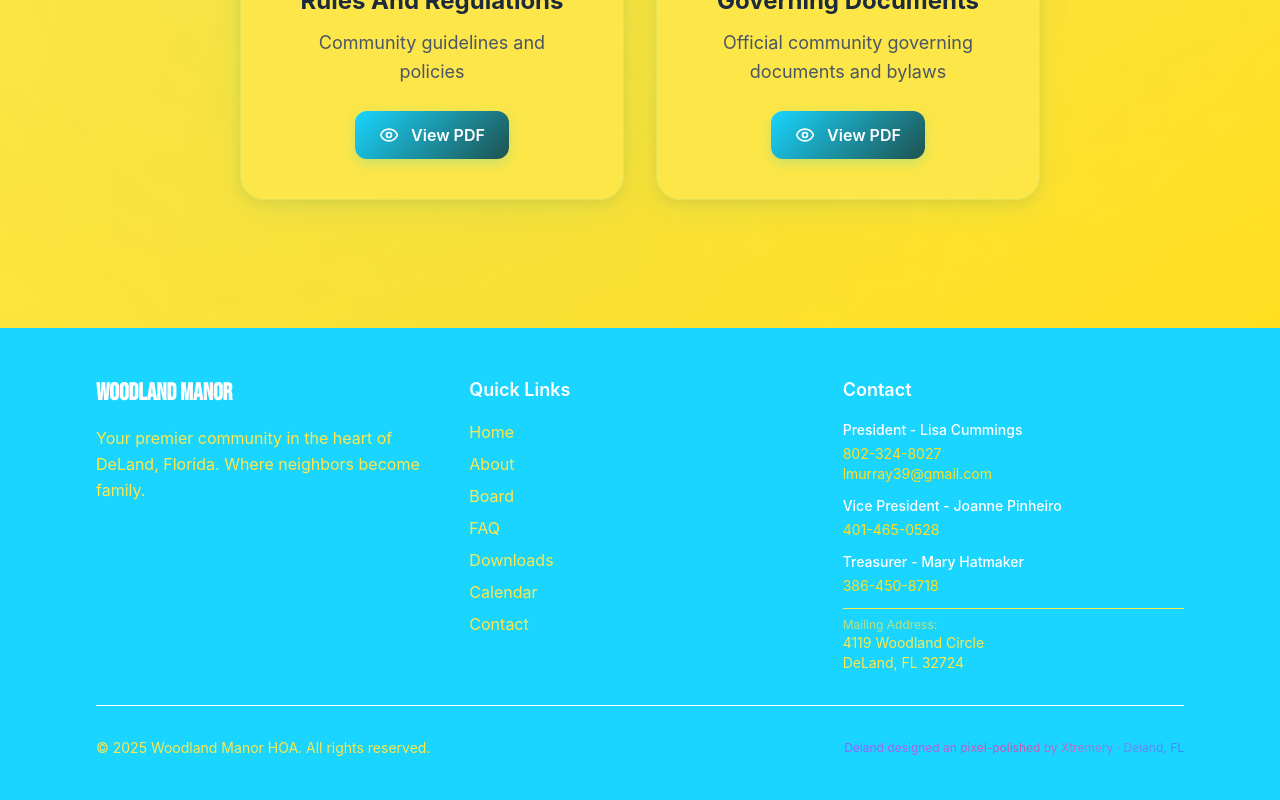
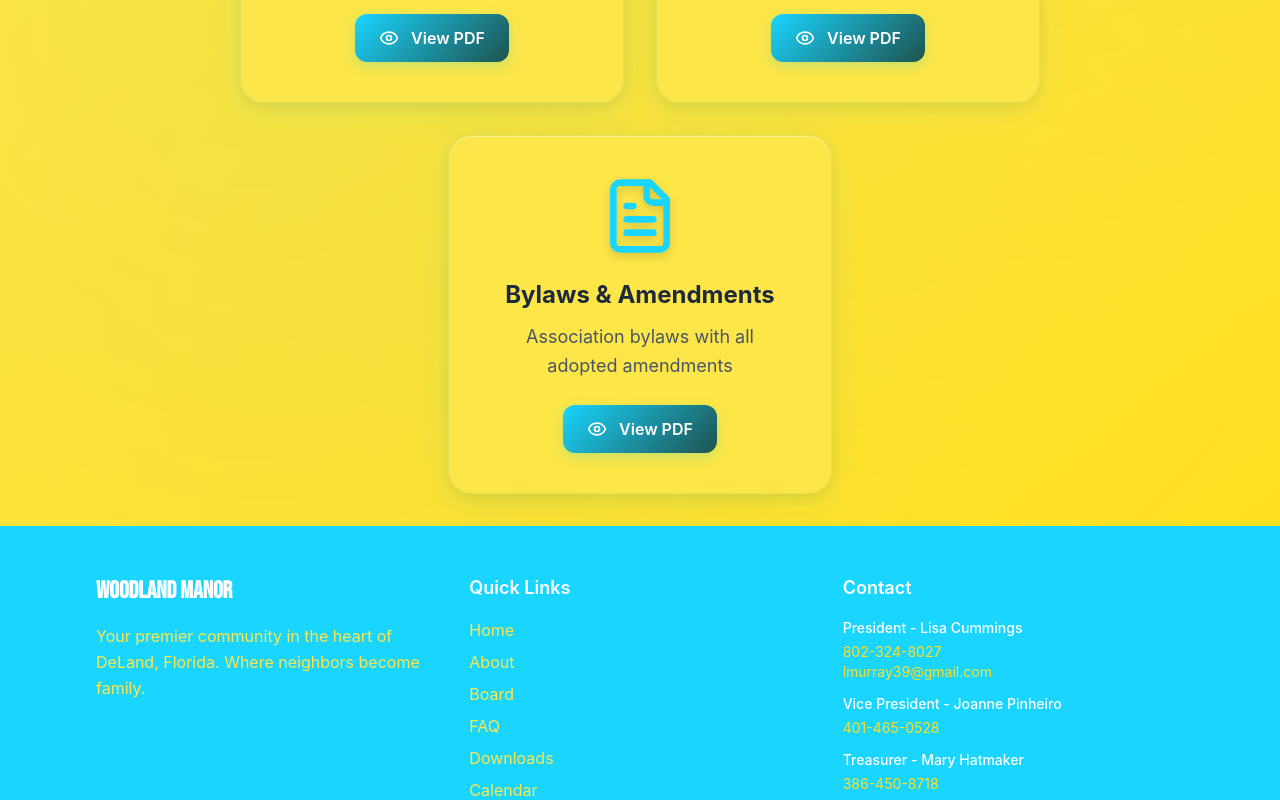
Before and after one commit to brennanhunter/woodland-manor, a Next.js app: page /downloads in a window 1280 px wide. Shown: the part 600-1400 px from the top of the page. Built offline with nearby package versions, Linux system fonts and the light colour scheme.

Commit message:
Finalized details.

```diff
--- a/src/components/Documents.tsx
+++ b/src/components/Documents.tsx
@@ -68,6 +68,29 @@ const Downloads: React.FC = () => {
             View PDF
           </button>
         </div>
+
+        <div
+          className="woodland-glass-card max-w-sm w-full min-h-80 grid place-content-center place-items-center text-center cursor-pointer transition-all duration-300 hover:-translate-y-2 hover:scale-105 hover:shadow-xl hover:shadow-woodland-primary/20 hover:border-woodland-primary/30 p-10"
+          onClick={() => handleViewPDF('Woodland Mobile Home Association - Bylaws and Amendments.pdf')}
+        >
+          <FileText className="w-20 h-20 text-woodland-primary mb-6 drop-shadow-lg transition-all duration-300 hover:text-woodland-secondary hover:scale-110" />
+          <h3 className="text-slate-800 text-2xl font-bold mb-3 leading-tight">
+            Bylaws & Amendments
+          </h3>
+          <p className="text-gray-600 text-lg mb-6 leading-relaxed max-w-70">
+            Association bylaws with all adopted amendments
+          </p>
+          <button
+            className="woodland-btn-primary flex items-center gap-3 text-white hover:shadow-lg hover:-translate-y-1"
+            onClick={(e) => {
+              e.stopPropagation();
+              handleViewPDF('Woodland Mobile Home Association - Bylaws and Amendments.pdf');
+            }}
+          >
+            <Eye className="w-5 h-5 transition-transform duration-300 hover:scale-110" />
+            View PDF
+          </button>
+        </div>
       </div>
     </div>
   );
--- a/src/components/FAQ.tsx
+++ b/src/components/FAQ.tsx
@@ -193,12 +193,20 @@ const FAQ: React.FC = () => {
                           📄 View Governing Documents
                         </Link>
                         <Link
-                          href="/documents/RulesAndRegulations.pdf"
+                          href="/documents/Rules.pdf"
                           target="_blank"
                           rel="noopener noreferrer"
                           className="inline-flex items-center px-4 py-2 bg-white text-woodland-primary border border-woodland-primary/40 rounded-lg font-semibold transition-all duration-300 hover:bg-stone-100 hover:-translate-y-1"
                         >
                           📘 View Rules & Regulations
+                        </Link>
+                        <Link
+                          href="/documents/Woodland%20Mobile%20Home%20Association%20-%20Bylaws%20and%20Amendments.pdf"
+                          target="_blank"
+                          rel="noopener noreferrer"
+                          className="inline-flex items-center px-4 py-2 bg-white text-woodland-primary border border-woodland-primary/40 rounded-lg font-semibold transition-all duration-300 hover:bg-stone-100 hover:-translate-y-1"
+                        >
+                          🏛️ View Bylaws & Amendments
                         </Link>
                       </div>
                     </div>
--- a/src/components/Hero.tsx
+++ b/src/components/Hero.tsx
@@ -5,10 +5,10 @@ import Link from 'next/link';
 const Hero = () => {
 
   return (
-    <section className="relative flex items-center justify-center overflow-hidden py-8 sm:py-0" style={{ height: 'calc(100vh - 120px)' }}>
+  <section className="relative flex items-start justify-start overflow-hidden pt-8 sm:pt-10 pb-4" style={{ minHeight: 'calc(100vh - 120px)' }}>
       {/* Background Image using Next.js Image */}
       <Image
-        src="/images/WoodlandManorOffice.png"
+        src="/images/HeroImage.png"
         alt="Woodland Manor Office"
         fill
         style={{ objectFit: 'cover' }}
@@ -18,24 +18,31 @@ const Hero = () => {
       />
 
       {/* Text Overlay with Glassmorphism */}
-      <div className="relative z-10 text-left text-white px-4 sm:px-6 lg:px-8 w-full max-w-7xl mx-auto">
-        <div className="backdrop-blur-md bg-white/10 border border-white/20 rounded-xl sm:rounded-2xl p-6 sm:p-8 lg:p-10 shadow-2xl transform hover:scale-105 transition-all duration-500 max-w-xs sm:max-w-2xl lg:max-w-4xl ml-0 sm:ml-8 lg:ml-16">
-          <h1 className="text-3xl sm:text-4xl md:text-5xl lg:text-6xl xl:text-7xl font-bold leading-tight mb-4 sm:mb-6 drop-shadow-lg font-bebas">
+      <div className="relative z-10 text-left text-white pl-2 sm:pl-4 lg:pl-6 pr-4 w-full max-w-7xl">
+        <div className="backdrop-blur-md bg-white/10 border border-white/20 rounded-xl sm:rounded-2xl p-5 sm:p-7 lg:p-8 shadow-2xl transition-all duration-500 max-w-md sm:max-w-xl lg:max-w-2xl">
+          <h1 className="text-3xl sm:text-4xl md:text-5xl lg:text-5xl font-bold leading-tight mb-3 sm:mb-5 drop-shadow-lg font-bebas">
             Welcome to Woodland Manor
           </h1>
 
           {/* Welcoming Message */}
-          <p className="text-base sm:text-lg md:text-xl lg:text-2xl xl:text-3xl mb-6 sm:mb-8 leading-relaxed drop-shadow-md font-medium">
+          <p className="text-base sm:text-lg md:text-xl lg:text-xl mb-5 sm:mb-7 leading-relaxed drop-shadow-md font-medium">
             Your premier community in the heart of DeLand, Florida. Where neighbors become family and every day feels like home.
           </p>
-
-          {/* Learn More Button */}
-          <Link
-            href="/about"
-            className="inline-block bg-black/30 backdrop-blur-sm border border-white/20 text-white font-semibold py-3 px-6 sm:py-4 sm:px-8 rounded-lg text-lg sm:text-xl hover:bg-black/40 transition-all duration-300 transform hover:scale-110 drop-shadow-lg"
-          >
-            Learn More
-          </Link>
+          {/* Action Buttons */}
+          <div className="flex flex-col sm:flex-row gap-4">
+            <Link
+              href="/about"
+              className="inline-block bg-black/30 backdrop-blur-sm border border-white/20 text-white font-semibold py-3 px-6 sm:py-4 sm:px-8 rounded-lg text-lg sm:text-xl hover:bg-black/40 transition-all duration-300 transform hover:scale-105 drop-shadow-lg"
+            >
+              Learn More
+            </Link>
+            <Link
+              href="/map" /* route is /map (singular); change if /maps added */
+              className="inline-block bg-woodland-primary/90 backdrop-blur-sm border border-white/20 text-white font-semibold py-3 px-6 sm:py-4 sm:px-8 rounded-lg text-lg sm:text-xl hover:bg-woodland-secondary transition-all duration-300 transform hover:scale-105 drop-shadow-lg"
+            >
+              View Community Map
+            </Link>
+          </div>
         </div>
       </div>
     </section>
```
Also changed, not shown: src/app/components/Announcements.tsx (deleted), src/app/components/Board.tsx (deleted), src/app/components/Documents.tsx (deleted), src/app/components/Header.tsx (deleted), src/app/components/Hero.tsx (deleted), src/app/components/QuickLinks.tsx (deleted), 2 other files (tests, documents, lock files or other folders).
